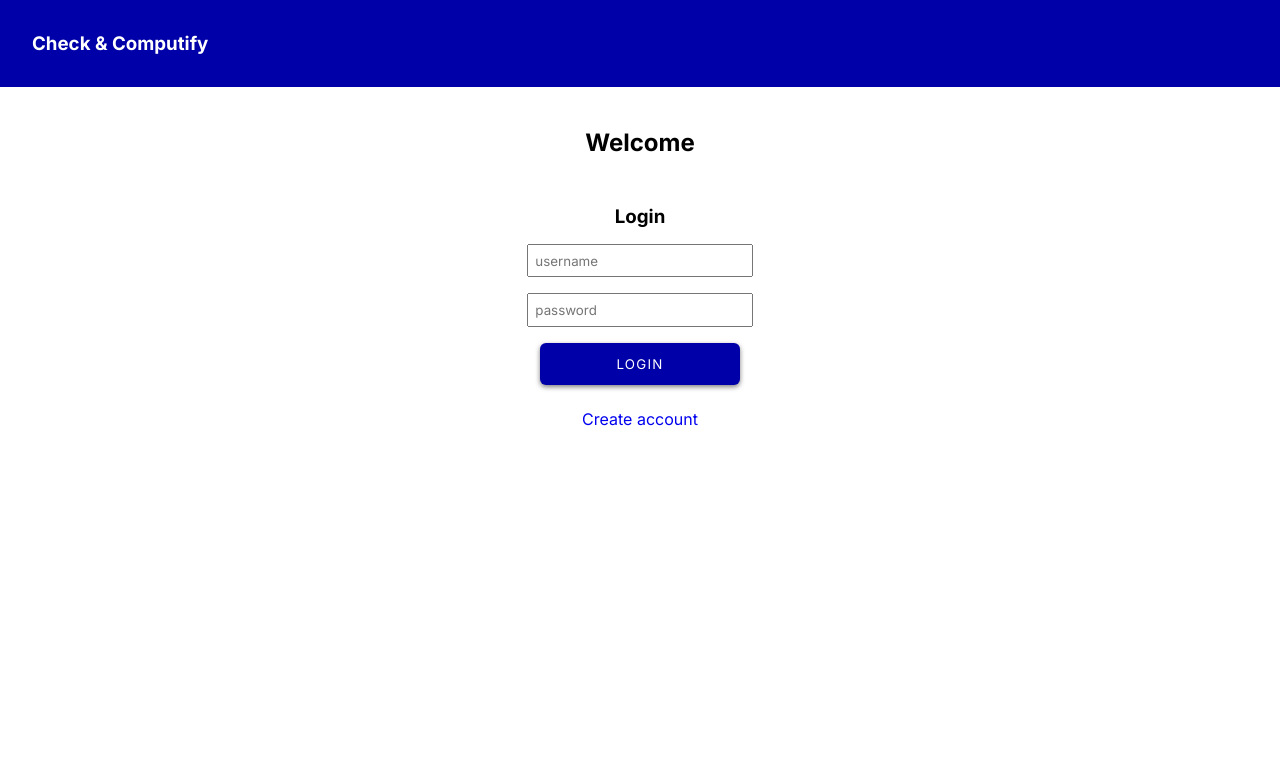
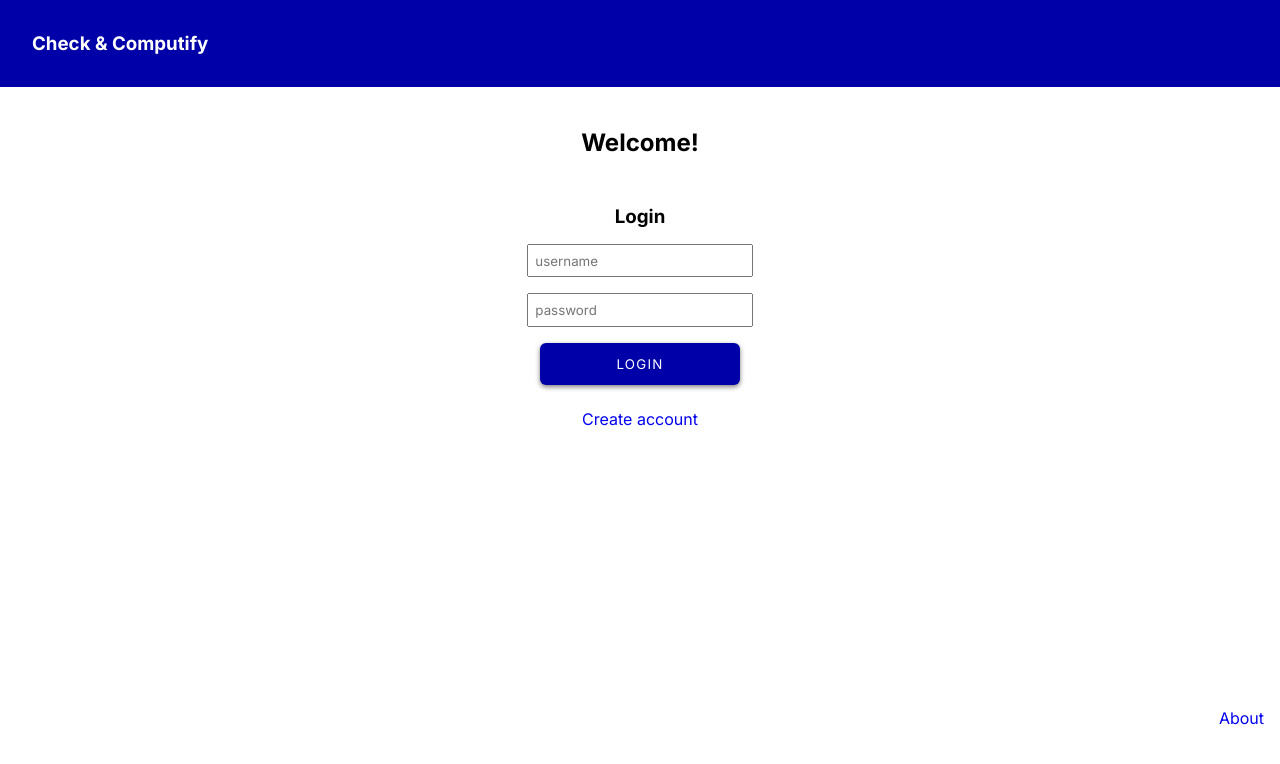
Before and after one commit to ITSIlkerSE/capstone-project-java-22-2, a React (Create React App) app in the folder frontend/: page /#/login in a window 1280 px wide. Shown: the top 764 px of the page. Built offline with nearby package versions, Linux system fonts and the light colour scheme; no server answers.

Commit message:
Add AboutPage.tsx

```diff
--- a/frontend/src/Root.tsx
+++ b/frontend/src/Root.tsx
@@ -12,6 +12,7 @@ import CheckComponentsPage from "./pages/CheckComponentsPage";
 import ComputifyPcPage from "./pages/ComputifyPcPage";
 import SetupCheckerPage from "./pages/SetupCheckerPage";
 import GenerateSetupPage from "./pages/GenerateSetupPage";
+import AboutPage from "./pages/AboutPage";
 
 
 export default function Root() {
@@ -61,6 +62,7 @@ export default function Root() {
                            element={<SetupCheckerPage components={components}></SetupCheckerPage>}></Route>
                     <Route path={"user/GenerateSetupPage/*"}
                            element={<GenerateSetupPage></GenerateSetupPage>}></Route>
+                    <Route path={"user/AboutPage"} element={<AboutPage></AboutPage>}></Route>
 
                 </Routes>
             </main>
--- a/frontend/src/hooks/useLogin.tsx
+++ b/frontend/src/hooks/useLogin.tsx
@@ -28,7 +28,7 @@ export default function useLogin() {
 
     useEffect(() => {
 
-        if (location.pathname !== "/login" && location.pathname !== "/user/RegisterPage")
+        if (location.pathname !== "/login" && location.pathname !== "/user/RegisterPage" && location.pathname !== "/user/AboutPage")
             handleMe()
 
     }, [handleMe, location.pathname])
--- a/frontend/src/index.css
+++ b/frontend/src/index.css
@@ -61,6 +61,19 @@ input {
 
 }
 
+.about__nav {
+    align-self: flex-end;
+    justify-self: flex-end;
+    margin-top: auto;
+
+}
+
+.button__back {
+    display: flex;
+    text-align: center;
+    justify-content: center;
+}
+
 button {
     border-width: 0;
     border-radius: 6px;
@@ -82,6 +95,10 @@ button {
     align-items: center;
     justify-content: center;
     color: white;
+}
+
+.welcome{
+    height:75vh;
 }
 
 
@@ -356,3 +373,17 @@ button:disabled {
     min-width: 65%;
     padding: .5em .5em;
 }
+.about{
+    display: flex;
+    flex-direction: column;
+    align-items: center;
+}
+.about h2{
+    margin: 1em 0;
+}
+.about img{
+    border-radius: 50%;
+}
+.about p{
+    max-width: 70%;
+}
--- /dev/null
+++ b/frontend/src/pages/AboutPage.tsx
@@ -0,0 +1,26 @@
+import {useNavigate} from "react-router-dom";
+
+export default function AboutPage(){
+
+const nav = useNavigate()
+
+
+    return(
+
+
+
+
+        <div className={"about"}>
+            <img src="https://avatars.githubusercontent.com/u/111722018?v=4" alt={"author image"}/>
+            <h2>Hi Visitor!</h2>
+            <p>My name is Ilker Yildirim, I'm 31 years old and the founder of
+                Check & Computify.</p>
+            <p>I've made this tool to ease your PC creations!</p>
+            <p>Have fun !</p>
+            <button className="button__back" onClick={() => nav("/login")}>Back</button>
+        </div>
+
+
+    )
+
+}
--- a/frontend/src/pages/LoginPage.tsx
+++ b/frontend/src/pages/LoginPage.tsx
@@ -17,8 +17,8 @@ export default function LoginPage(props: LoginPageProps) {
     return (
 
 
-        <div className="content">
-            <h2>Welcome</h2>
+        <div className="content welcome">
+            <h2>Welcome!</h2>
 
             <form onSubmit={e => e.preventDefault()}>
                 <h3>Login</h3>
@@ -39,6 +39,9 @@ export default function LoginPage(props: LoginPageProps) {
 
             <NavLink to={"/user/RegisterPage"}>Create account</NavLink>
 
+            <NavLink className="about__nav" to={"/user/AboutPage"}>About</NavLink>
+
+
 
         </div>
 
--- a/frontend/src/pages/SetupCheckerPage.tsx
+++ b/frontend/src/pages/SetupCheckerPage.tsx
@@ -219,7 +219,7 @@ export default function SetupCheckerPage(props: GeneratePcPageProps) {
                             document.documentElement.scrollTop = 0;
                             document.body.scrollTop = 0;
 
-                        }}>Check !
+                        }}>Check!
                         </button>
 
 
```
